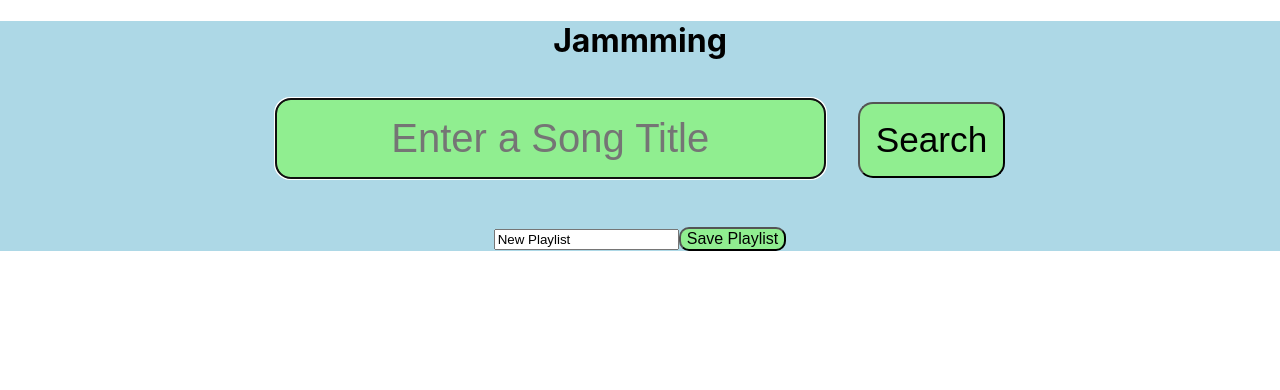
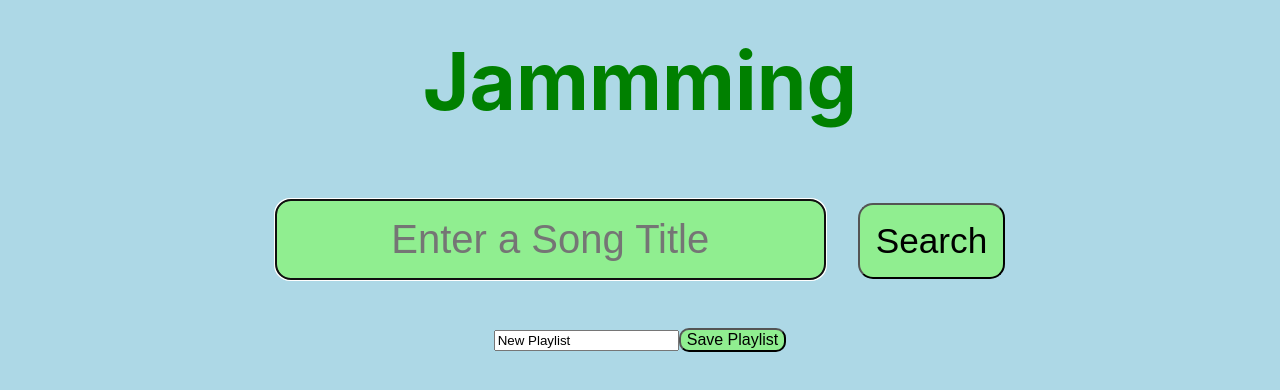
Before and after one commit to marnusvw/Jamming, a React (Create React App) app: page / in a window 1280 px wide. Shown: the top 390 px of the page. Built offline with nearby package versions, Linux system fonts and the light colour scheme.

Commit message:
Add more styles to the App component.

```diff
--- a/src/Components/App/App.css
+++ b/src/Components/App/App.css
@@ -1,8 +1,15 @@
 .App {
   text-align: center;
   background-color:lightblue;
+  padding: 2rem;
+  min-height: 100vh;
 }
-
+h1 {
+  font-size: 5rem;
+  color: green;
+  padding-top: 0;
+  margin-top: 0;
+}
 h2 {
   color: green;
 }
```
